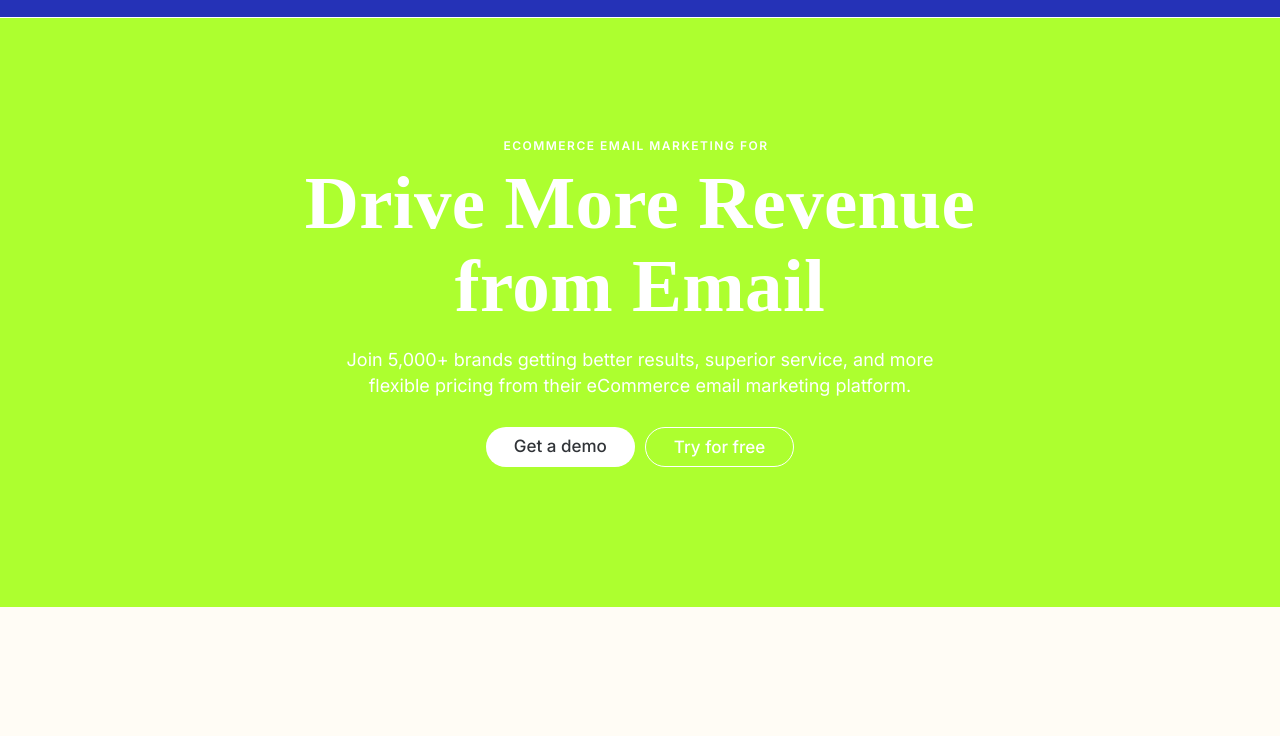
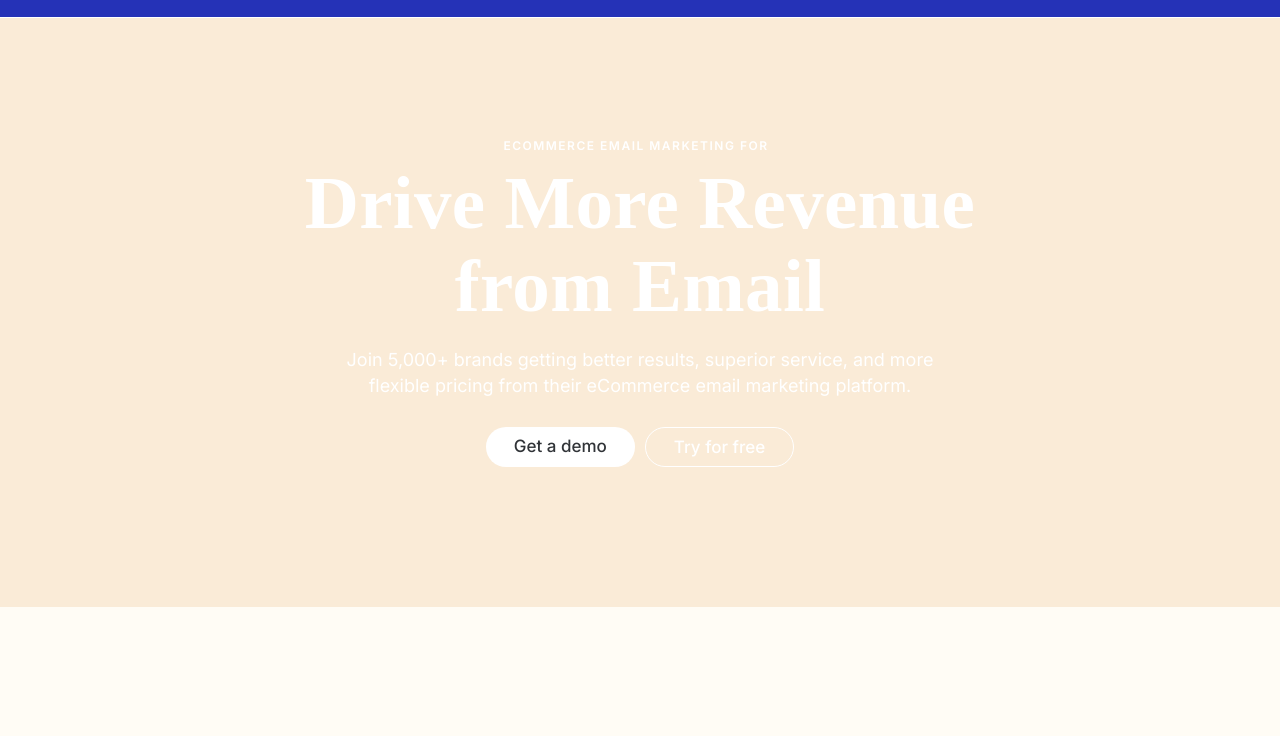
Before and after one commit to webdesigngit/restest, a plain HTML site: page index.html in a window 1280 px wide. Shown: the part 64-800 px from the top of the page. Drawn offline with Linux system fonts and the light colour scheme; a web font is replaced by a local one.

Commit message:
Update responsive.css

```diff
--- a/assets/css/responsive.css
+++ b/assets/css/responsive.css
@@ -1,6 +1,6 @@
 @media(max-width:1500px){
     .section-01{
-        background-color: greenyellow;
+        background-color: antiquewhite;
     }
 }
 
```
